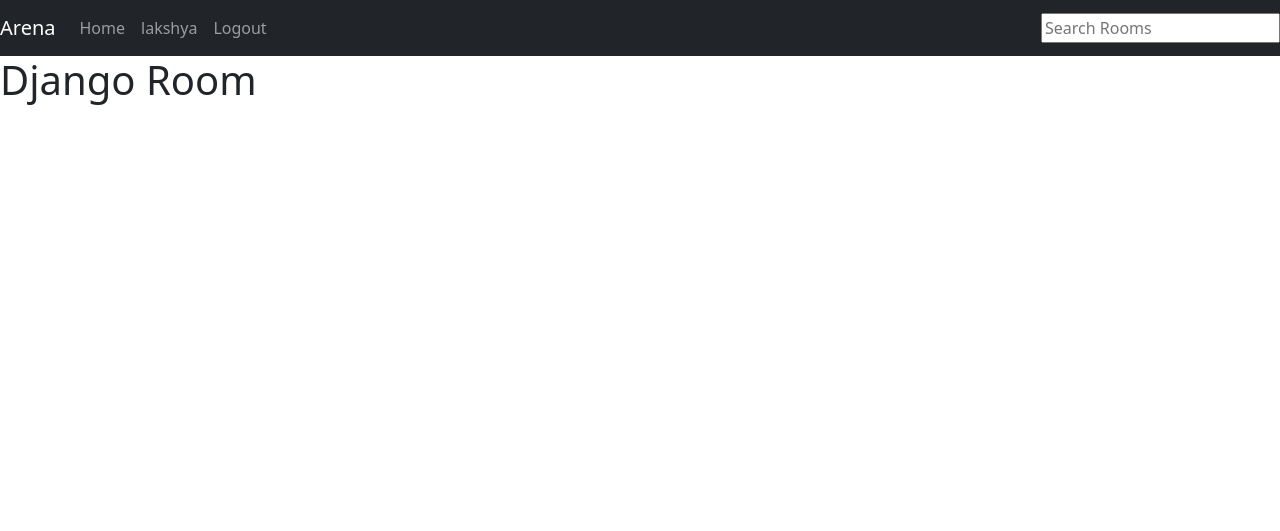
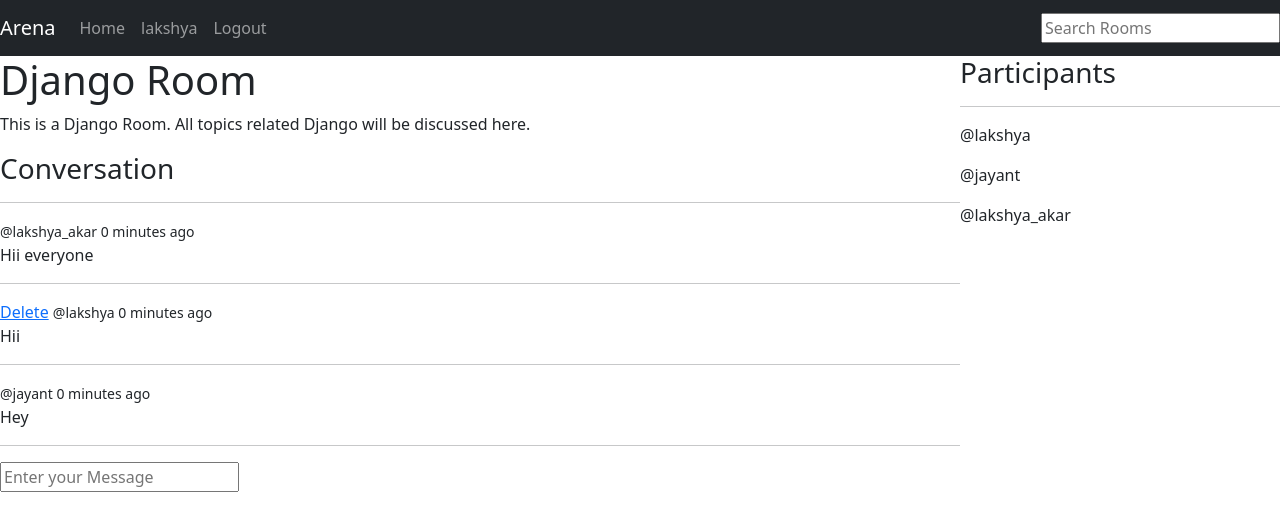
Before and after one commit to Jackent2B/ArenaWorkspace, a Django app: page /room/1/ in a window 1280 px wide. Shown: the top 531 px of the page. Run offline with Django 4.2, Linux system fonts and the light colour scheme; a user stored in the database is signed in; data comes from the database, SQL or seed files in the repository; both versions use the stored data as it was after the commit.

Commit message:
Conversation and Participation section added

```diff
--- a/myapp/models.py
+++ b/myapp/models.py
@@ -14,6 +14,7 @@
     topic = models.ForeignKey(Topic, on_delete=models.SET_NULL, null= True)
     name = models.CharField(max_length=100)
     description = models.TextField(null=True, blank=True)
+    participants = models.ManyToManyField(User,related_name='participants', blank=True)
     updated = models.DateField(auto_now=True)
     created = models.DateTimeField(auto_now_add=True)
 
--- a/myapp/urls.py
+++ b/myapp/urls.py
@@ -9,7 +9,8 @@
     path('logout/', views.logoutUser, name="logout"),
     path('room/<str:pk>/', views.room, name="room"),
     path('create-room/',views.createRoom, name="create-room"),
-    path('update-room//<str:pk>/',views.updateRoom, name="update-room"),
-    path('delete-room//<str:pk>/',views.deleteRoom, name="delete-room")
+    path('update-room/<str:pk>/',views.updateRoom, name="update-room"),
+    path('delete-room/<str:pk>/',views.deleteRoom, name="delete-room"),
+    path('delete-message/<str:pk>/',views.deleteMessage, name="delete-message")
 
 ]
--- a/myapp/views.py
+++ b/myapp/views.py
@@ -5,7 +5,7 @@
 from django.contrib.auth.forms import UserCreationForm
 from django.contrib.auth.models import User
 from django.contrib.auth import authenticate,login,logout
-from .models import Room, Topic
+from .models import Room, Topic, Message
 from .forms import RoomForm
 from django.db.models import Q
 
@@ -81,7 +81,21 @@
 
 def room(request,pk):
     room = Room.objects.get(id=pk)
-    context = {"room":room}
+
+    room_messages = room.message_set.all().order_by('-created')
+    participants = room.participants.all()
+
+
+    if request.method == 'POST':
+        message= Message.objects.create(
+            user = request.user,
+            room = room,
+            body = request.POST.get('body')
+        )
+        room.participants.add(request.user)
+        return redirect('room',pk=room.id)
+
+    context = {"room":room,"room_messages":room_messages,"participants":participants}
     return render(request, "room.html", context)
 
 @login_required(login_url='login')
@@ -128,3 +142,18 @@
         return redirect('home')
 
     return render(request, 'delete.html', {'obj':room})
+
+
+@login_required(login_url='login')
+def deleteMessage(request,pk):
+    message = Message.objects.get(id=pk)
+
+    if request.user != message.user:
+        return HttpResponse("You are not allowed")
+
+
+    if request.method == 'POST' :
+        message.delete()
+        return redirect('home')
+
+    return render(request, 'delete.html', {'obj':message})
--- a/templates/room.html
+++ b/templates/room.html
@@ -1,3 +1,62 @@
 {% extends 'main.html' %} {%block content%}
-<h1>{{room.name}}</h1>
+
+<style>
+    .room-container{
+        display: grid;
+        grid-template-columns: 3fr 1fr;
+    }
+</style>
+
+<div class="room-container">
+    <div>
+        <h1>{{room.name}}</h1>
+
+        <p>{{room.description}}</p>
+
+        <div class="comment-container">
+            <h3>Conversation</h3>
+            <hr>
+
+            {% for message in room_messages %}
+                <div>
+                    {% if request.user == message.user %}
+                    <a href="{% url 'delete-message' message.id%}">Delete</a>
+                    {% endif %}
+
+                    <small>@{{message.user}} {{message.created | timesince}} ago</small>
+                    <p>{{message.body}}</p>
+
+                    <hr>
+                </div>
+            {% endfor %}
+
+        </div>
+
+        {% if request.user.is_authenticated %}
+        <div class="comment-form">
+            <form action="" method="post">
+                {% csrf_token %}
+                <input type="text" name="body" placeholder="Enter your Message" />
+            </form>
+        </div>
+        {% endif %}
+
+    </div>
+
+    <div>
+        <h3>Participants</h3>
+        <hr>
+
+        {% for user in participants %}
+            <div>
+                <p>@{{user.username}}</p>
+            </div>
+        {% endfor %}
+
+    </div>
+
+</div>
+
+
+
 {%endblock content%}
```
Also changed, not shown: db.sqlite3, myapp/migrations/0002_alter_room_options_room_participants.py (added).
